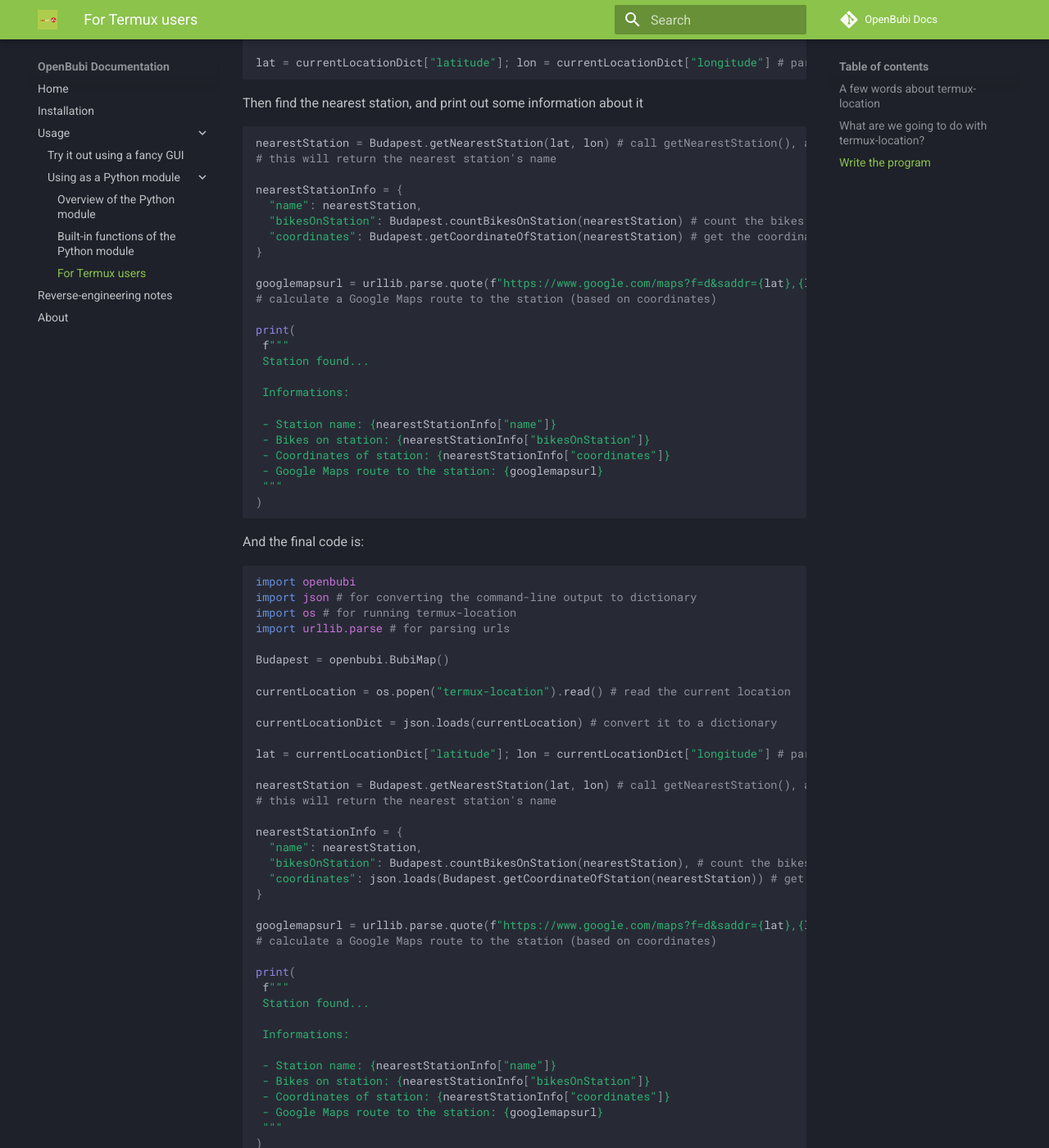
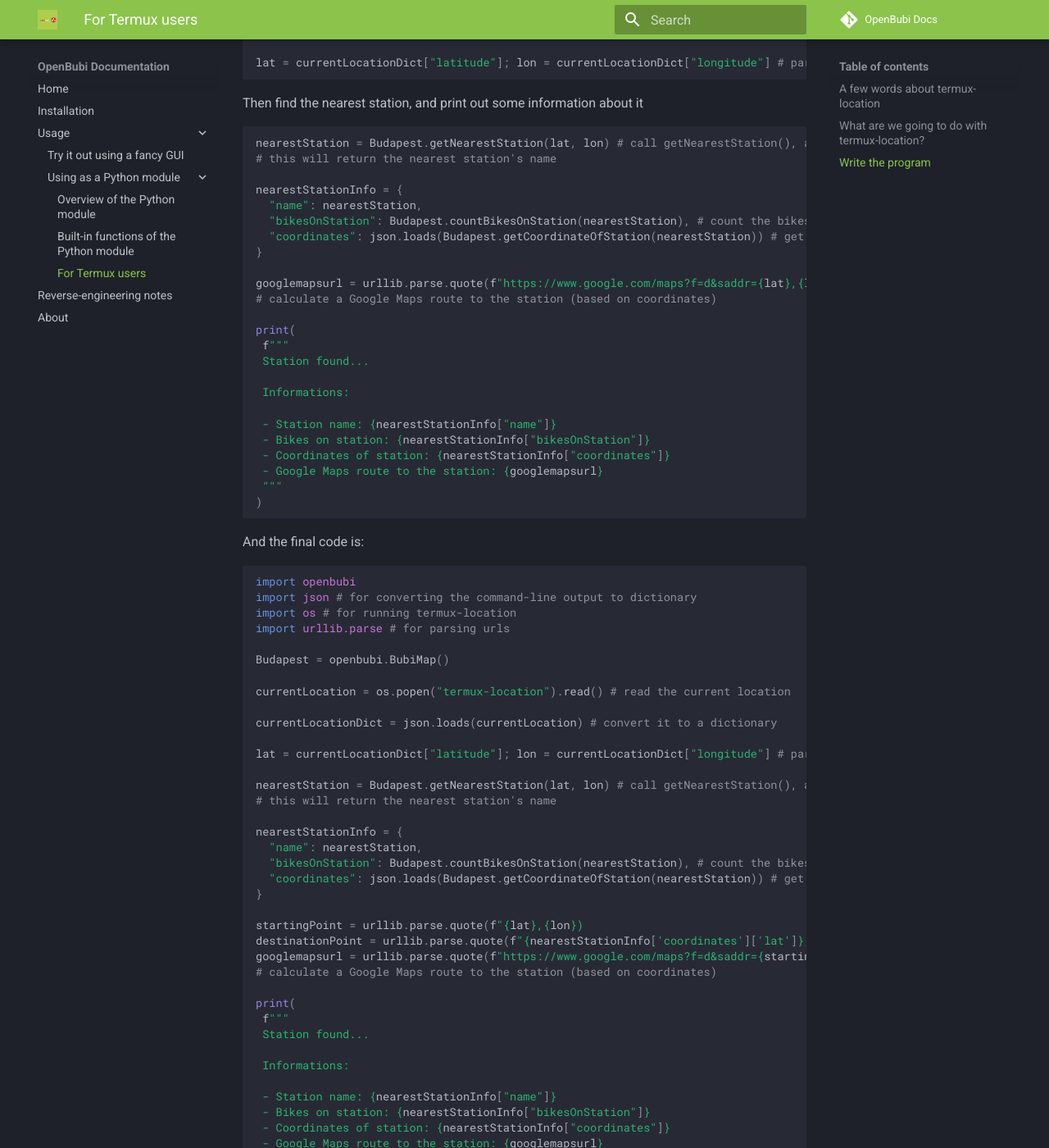
Before and after one commit to PiciAkk/OpenBubi-Docs, an MkDocs documentation site: the page built from docs/usage/pymodule/termux.md, in a window 1280 px wide and 1400 px high, scrolled down 1567 px. Shown: the whole window at 82% size. Built offline with MkDocs 1.6.1 and Material for MkDocs 9.7.7, drawn with Linux system fonts in a browser that asks for light colours; comment, search, counter and statistics services are not loaded.

Commit message:
error fix again :D

```diff
--- a/docs/usage/pymodule/termux.md
+++ b/docs/usage/pymodule/termux.md
@@ -78,8 +78,8 @@
 
 nearestStationInfo = {
   "name": nearestStation,
-  "bikesOnStation": Budapest.countBikesOnStation(nearestStation) # count the bikes on that station
-  "coordinates": Budapest.getCoordinateOfStation(nearestStation) # get the coordinates of that station
+  "bikesOnStation": Budapest.countBikesOnStation(nearestStation), # count the bikes on that station
+  "coordinates": json.loads(Budapest.getCoordinateOfStation(nearestStation)) # get the coordinates of that station, and convert it to a dictionary
 }
 
 googlemapsurl = urllib.parse.quote(f"https://www.google.com/maps?f=d&saddr={lat},{lon}&daddr={nearestStationInfo['coordinates']['lat']},{nearestStationInfo['coordinates']['lon']}&dirflg=d")
@@ -124,7 +124,9 @@
   "coordinates": json.loads(Budapest.getCoordinateOfStation(nearestStation)) # get the coordinates of that station, and convert it to a dictionary
 }
 
-googlemapsurl = urllib.parse.quote(f"https://www.google.com/maps?f=d&saddr={lat},{lon}&daddr={nearestStationInfo['coordinates']['lat']},{nearestStationInfo['coordinates']['lon']}&dirflg=d")
+startingPoint = urllib.parse.quote(f"{lat},{lon})
+destinationPoint = urllib.parse.quote(f"{nearestStationInfo['coordinates']['lat']},{nearestStationInfo['coordinates']['lon']}")
+googlemapsurl = urllib.parse.quote(f"https://www.google.com/maps?f=d&saddr={startingPoint}&daddr={destinationPoint}&dirflg=d")
 # calculate a Google Maps route to the station (based on coordinates)
 
 print(
```
